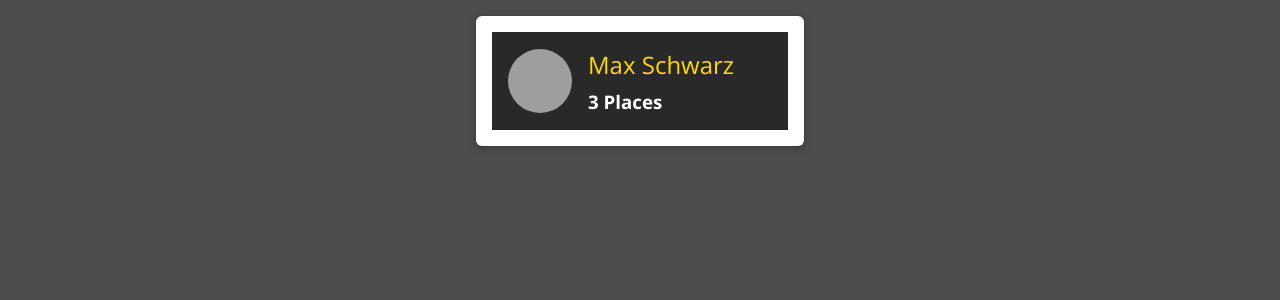
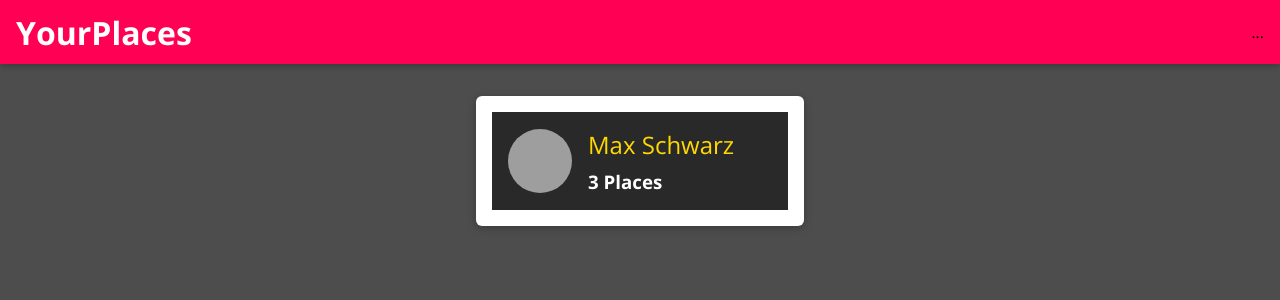
Before and after one commit to tanish-1/udemyMiniProject, a React (Vite) app: page / in a window 1280 px wide. Shown: the top 300 px of the page. Built offline with nearby package versions, Linux system fonts and the light colour scheme; grey boxes are pictures that could not be loaded.

Commit message:
adding main header

```diff
--- a/src/App.jsx
+++ b/src/App.jsx
@@ -2,14 +2,21 @@ import React from 'react';
 import { Routes, Route, Navigate} from 'react-router-dom';
 import User from './user/pages/Users.jsx'
 import NewPlace from "./places/pages/NewPlace.jsx";
+import MainNavigation from "./shared/components/Navigation/MainNavigation.jsx";
+
 const App = () => {
     return (
+        <>
+        <MainNavigation />
+            <main>
         <Routes>
          <Route path="/" element={<User />} />
             <Route path="/places/new" element={<NewPlace />} />
             {/* Catch-all route for any unmatched paths */}
             <Route path="*" element={<Navigate to="/" replace/>} />
         </Routes>
+            </main>
+        </>
     );
 };
 
--- /dev/null
+++ b/src/shared/components/Navigation/MainHeader.css
@@ -0,0 +1,23 @@
+.main-header {
+    width: 100%;
+    height: 4rem;
+    display: flex;
+    align-items: center;
+    position: fixed;
+    top: 0;
+    left: 0;
+    background: #ff0055;
+    box-shadow: 0 2px 6px rgba(0, 0, 0, 0.26);
+    padding: 0 1rem;
+    z-index: 5;
+}
+
+main {
+    margin-top: 5rem;
+}
+
+@media (min-width: 768px) {
+    .main-header {
+        justify-content: space-between;
+    }
+}
--- /dev/null
+++ b/src/shared/components/Navigation/MainHeader.jsx
@@ -0,0 +1,8 @@
+import React from 'react';
+import './MainHeader.css'
+const MainHeader = (props) => {
+    return <header className="main-header">{props.children}</header>
+
+};
+
+export default MainHeader;
--- /dev/null
+++ b/src/shared/components/Navigation/MainNavigation.css
@@ -0,0 +1,47 @@
+.main-navigation__menu-btn {
+    width: 3rem;
+    height: 3rem;
+    background: transparent;
+    border: none;
+    display: flex;
+    flex-direction: column;
+    justify-content: space-around;
+    margin-right: 2rem;
+    cursor: pointer;
+}
+
+.main-navigation__menu-btn span {
+    display: block;
+    width: 3rem;
+    height: 3px;
+    background: white;
+    margin: 0.3rem 0;
+}
+
+.main-navigation__title {
+    color: white;
+}
+
+.main-navigation__title a {
+    text-decoration: none;
+    color: white;
+}
+
+.main-navigation__header-nav {
+    display: none;
+}
+
+.main-navigation__drawer-nav {
+    height: 100%;
+}
+
+@media (min-width: 768px) {
+
+    .main-navigation__menu-btn {
+        display: none;
+    }
+
+    .main-navigation__header-nav {
+        display: block;
+    }
+}
--- /dev/null
+++ b/src/shared/components/Navigation/MainNavigation.jsx
@@ -0,0 +1,23 @@
+import React from 'react';
+import './MainNavigation.css'
+import {Link} from "react-router-dom";
+import MainHeader from "./MainHeader";
+const MainNavigation = (props) => {
+    return (
+      <MainHeader>
+          <button className="main-navigation__menu-btn">
+              <span></span>
+              <span></span>
+              <span></span>
+          </button>
+          <h1 className="main-navigation__title">
+             <Link to = "/">YourPlaces</Link>
+          </h1>
+          <nav>
+              ...
+          </nav>
+      </MainHeader>
+    );
+};
+
+export default MainNavigation;
--- a/src/user/components/UsersList.jsx
+++ b/src/user/components/UsersList.jsx
@@ -2,12 +2,14 @@ import React from 'react';
 
 import UserItem from './UserItem';
 import './UsersList.css';
-
+import Card from "../../shared/components/UIElements/Card.jsx";
 const UsersList = (props) => {
     if (props.items.length === 0) {
         return (
             <div className="center">
+                <Card>
                 <h2>No users found.</h2>
+                </Card>
             </div>
         );
     }
```
Also changed, not shown: src/shared/components/Navigation/NavLinks.css (added), src/shared/components/Navigation/NavLinks.jsx (added), src/shared/components/Navigation/SideDrawer.css (added), src/shared/components/Navigation/SideDrawer.jsx (added).
